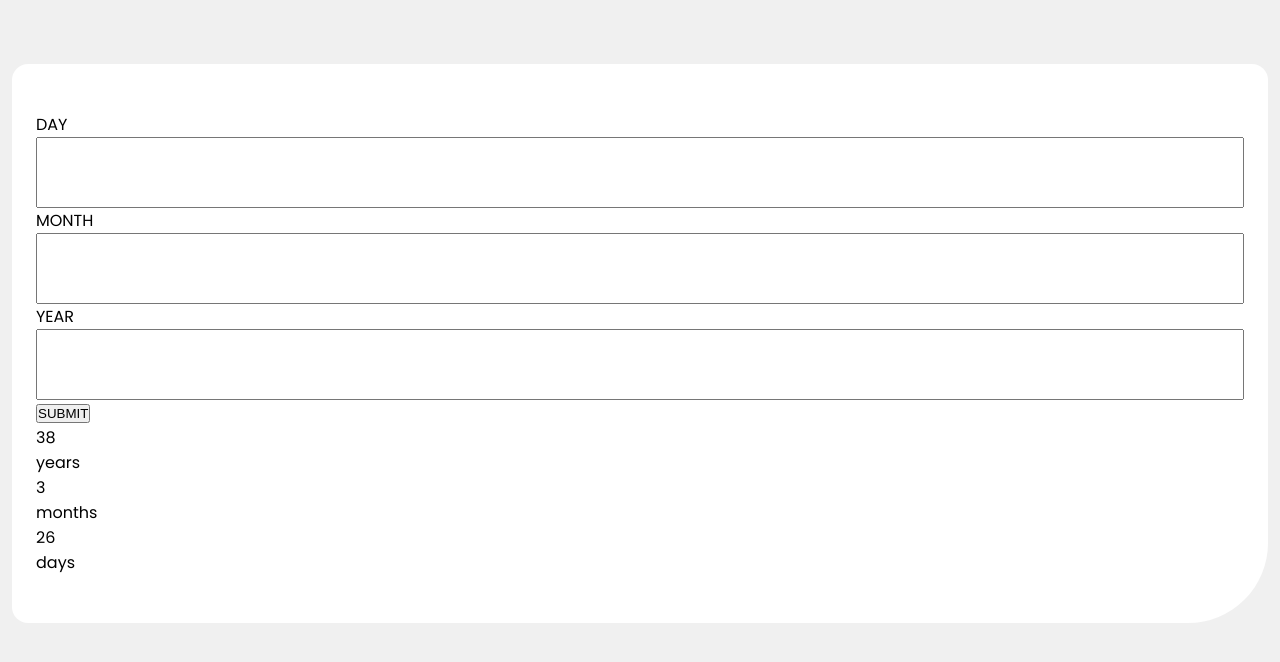
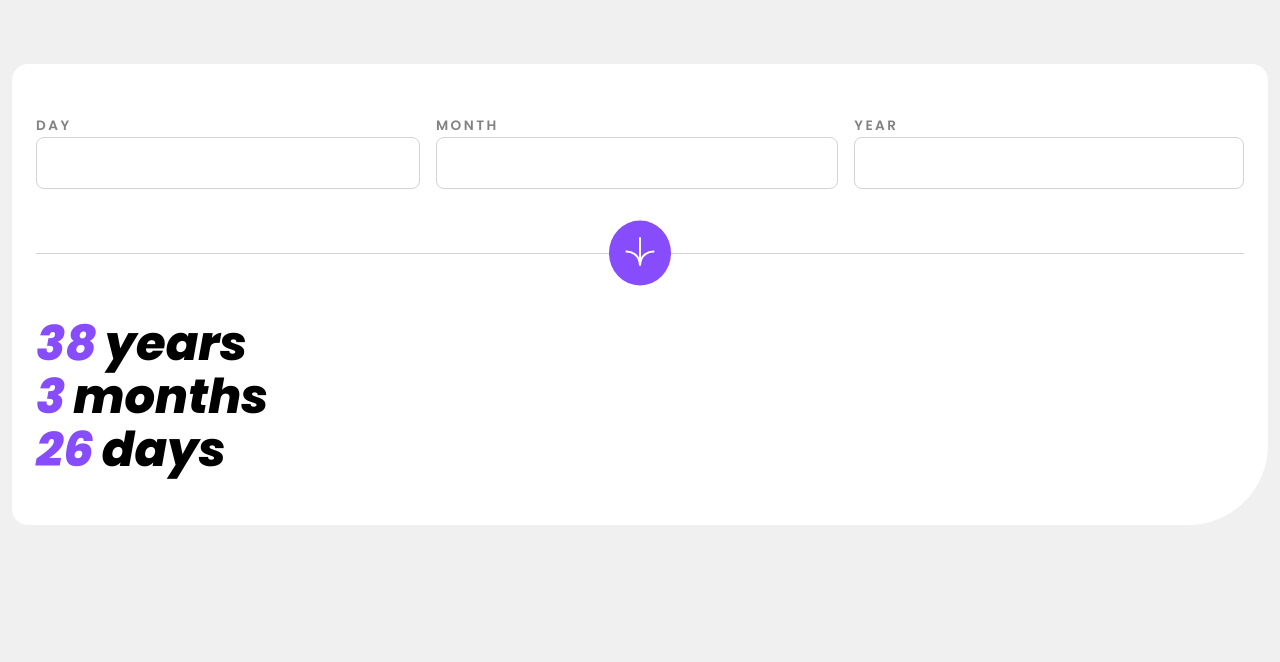
Before and after one commit to jake-stan92/FEM-AgeCalculator, a plain HTML site: page index.html in a window 1280 px wide. Drawn offline with Linux system fonts and the light colour scheme.

Commit message:
styling output container

```diff
--- a/index.html
+++ b/index.html
@@ -4,25 +4,59 @@
     <meta charset="UTF-8" />
     <meta name="viewport" content="width=device-width, initial-scale=1.0" />
     <title>Document</title>
-    <link rel="stylesheet" href="style.css">
+    <link rel="stylesheet" href="style.css" />
   </head>
   <body>
     <main class="wrapper">
       <div class="age-container">
         <form action="">
+          <div class="date_input_container">
             <div class="date_input">
               <label for="day-input">DAY</label>
-          <input id="day-input" class="input_field" type="number" name="day" max="31" />
+              <input
+                id="day-input"
+                class="input_field"
+                type="number"
+                name="day"
+                max="31"
+              />
             </div>
             <div class="date_input">
               <label for="month-input">MONTH</label>
-          <input id="month-input" type="number" class="input_field" name="month" max="12" />
+              <input
+                id="month-input"
+                type="number"
+                class="input_field"
+                name="month"
+                max="12"
+              />
             </div>
             <div class="date_input">
               <label for="year-input">YEAR</label>
-          <input id="year-input" class="input_field" type="number" name="year" />
+              <input
+                id="year-input"
+                class="input_field"
+                type="number"
+                name="year"
+              />
             </div>
-          <button type="button">SUBMIT</button>
+          </div>
+          <button type="button">
+            <div class="circle-bg">
+              <svg
+                xmlns="http://www.w3.org/2000/svg"
+                width="30"
+                height="30"
+                viewBox="0 0 46 44"
+              >
+                <g fill="none" stroke="#FFF" stroke-width="3">
+                  <path
+                    d="M1 22.019C8.333 21.686 23 25.616 23 44M23 44V0M45 22.019C37.667 21.686 23 25.616 23 44"
+                  />
+                </g>
+              </svg>
+            </div>
+          </button>
         </form>
         <div class="output-container">
           <div class="years">
--- a/style.css
+++ b/style.css
@@ -3,37 +3,95 @@
 *,
 *:after,
 *:before {
-	box-sizing : border-box;
-	margin     : 0;
-	padding    : 0;
+  box-sizing: border-box;
+  margin: 0;
+  padding: 0;
 }
 
 body {
-	font-family : "Poppins", sans-serif;
-	font-weight : 400;
-	font-style  : normal;
+  font-family: "Poppins", sans-serif;
+  font-weight: 400;
+  font-style: normal;
 }
 
 .wrapper {
-	width       : 100vw;
-	height      : 100vh;
-	display     : grid;
-	place-items : start;
-	background  : #F0F0F0;
-	padding     : 4rem 0.75rem;
+  width: 100vw;
+  height: 100vh;
+  display: grid;
+  place-items: start;
+  background: #f0f0f0;
+  padding: 4rem 0.75rem;
 }
 
 .age-container {
-	width         : 100%;
-	padding       : 3rem 1.5rem;
-	background    : #FFF;
-	border-radius : 1rem 1rem 5rem 1rem;
+  width: 100%;
+  padding: 3rem 1.5rem;
+  background: #fff;
+  border-radius: 1rem 1rem 5rem 1rem;
 }
 
 .input_field {
-	font: inherit;
-	font-weight : 700;
-	font-size : 1.8rem;
-	width     : 100%;
-	padding   : 0.75rem;
+  font: inherit;
+  font-weight: 700;
+  font-size: 1.6rem;
+  width: 100%;
+  padding: 0.35rem 0.75rem;
+  border-radius: 0.5rem;
+  border: 1px solid lightgray;
 }
+
+.date_input_container {
+  display: flex;
+  gap: 1rem;
+}
+
+.circle-bg {
+  border-radius: 50%;
+  aspect-ratio: 1;
+  background-color: rgb(135, 76, 252);
+  padding: 1rem;
+}
+
+button {
+  background-color: transparent;
+  border: none;
+  outline: none;
+  cursor: pointer;
+  position: absolute;
+  bottom: 0;
+  left: 50%;
+  transform: translate(-50%, 50%);
+}
+
+form {
+  border-bottom: 1px solid lightgray;
+  position: relative;
+  padding-bottom: 4rem;
+}
+
+label {
+  color: rgb(130, 130, 130);
+  font-weight: 600;
+  letter-spacing: 2.5px;
+  font-size: 0.85rem;
+}
+
+.output-container {
+  margin-top: 4rem;
+}
+
+.years,
+.months,
+.days {
+  display: flex;
+  gap: 0.5rem;
+  width: 100%;
+  font-size: 3rem;
+  font-weight: 800;
+  font-style: italic;
+  line-height: 1.1;
+}
+
+.output-container span {
+  color: rgb(135, 76, 252);
+}
```
Also changed, not shown: assets/icon-arrow.svg (added). Lines whose indentation alone changed are shown as unchanged.
